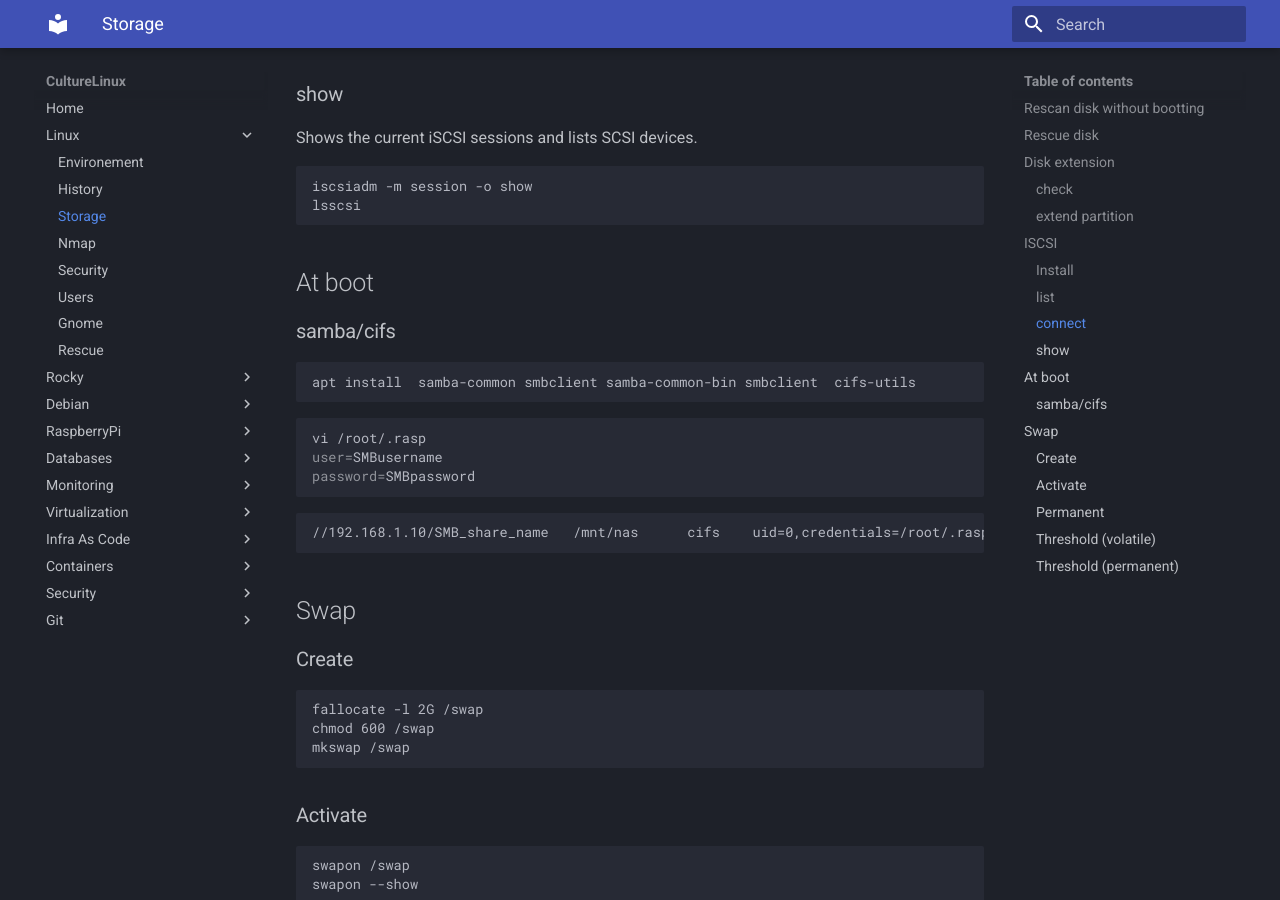
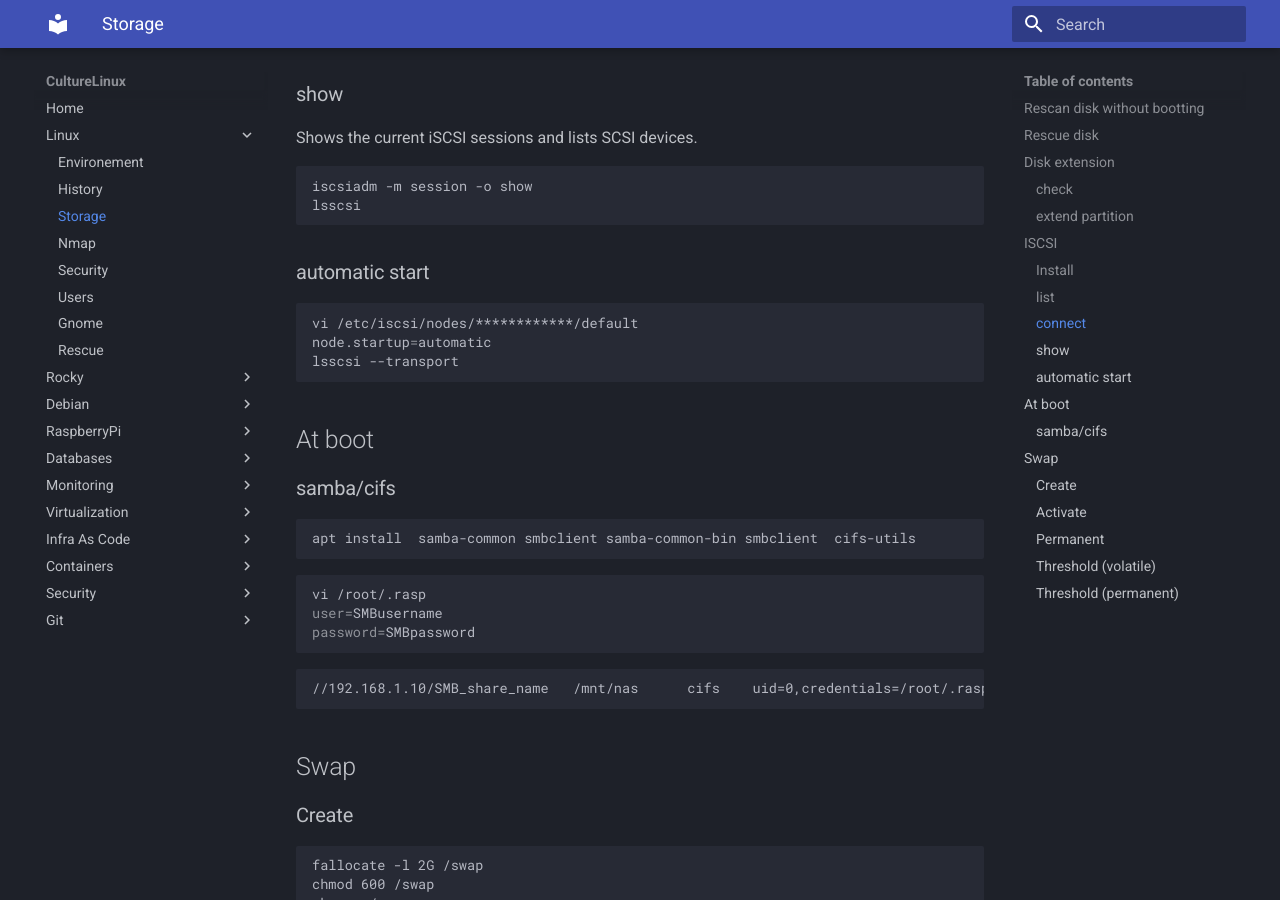
Before and after one commit to CultureLinux/doc, an MkDocs documentation site: the page built from docs/linux/storage.md, in a window 1280 px wide and 900 px high, scrolled down 2294 px. Built offline with MkDocs 1.6.1 and Material for MkDocs 9.7.7, drawn with Linux system fonts in a browser that asks for light colours.

Commit message:
iscsi at boot

````diff
--- a/docs/linux/storage.md
+++ b/docs/linux/storage.md
@@ -85,6 +85,14 @@ iscsiadm -m session -o show
 lsscsi
 ```
 
+### automatic start
+```sh
+vi /etc/iscsi/nodes/************/default
+node.startup=automatic
+lsscsi --transport
+```
+
+
 ## At boot
 ### samba/cifs
 ```sh
````
